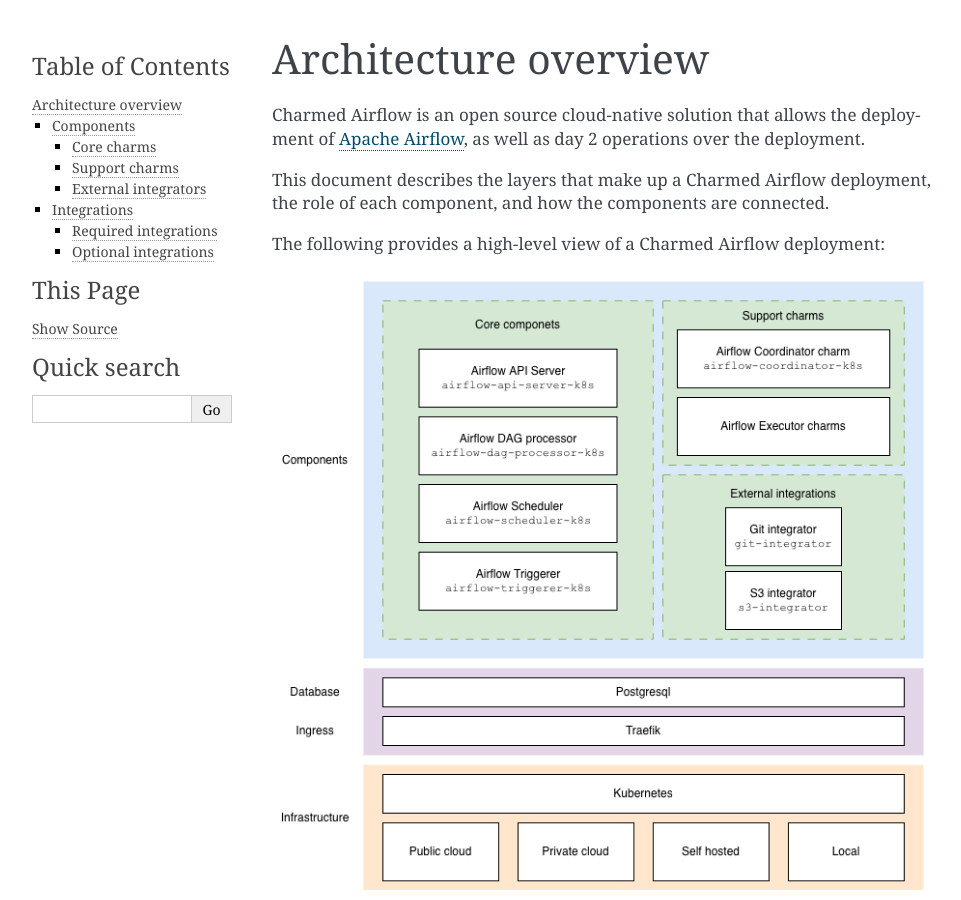
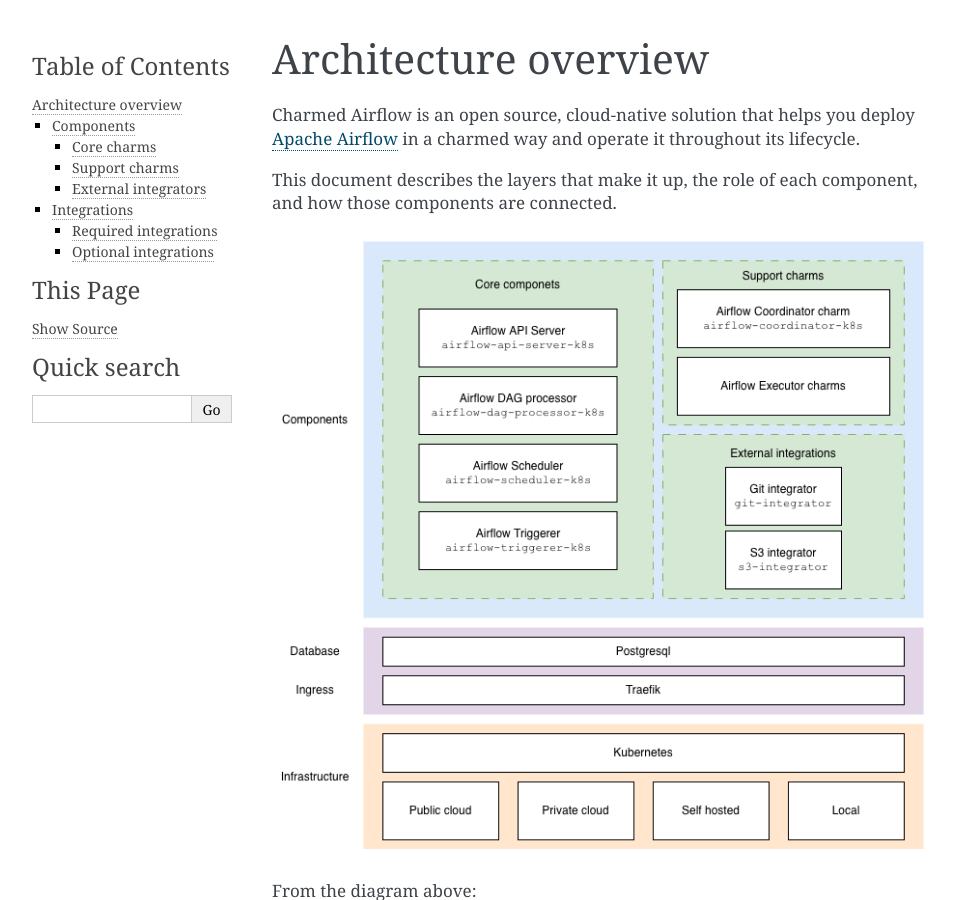
Before and after one commit to canonical/charmed-airflow-documentation, a Sphinx documentation site: the page built from docs/explanation/architecture-overview.rst, in a window 1280 px wide and 900 px high. Shown: the whole window, without its empty margins (148-1109 px from the left). Built offline with Sphinx 7.4.7, drawn with Linux system fonts in a browser that asks for light colours.

Commit message:
skip: improvements

```diff
--- a/docs/explanation/architecture-overview.rst
+++ b/docs/explanation/architecture-overview.rst
@@ -1,14 +1,12 @@
 Architecture overview
 =====================
 
-Charmed Airflow is an open source cloud-native solution that allows
-the deployment of `Apache Airflow`_, as well as day 2
-operations over the deployment.
+Charmed Airflow is an open source, cloud-native solution that helps you
+deploy `Apache Airflow`_ in a charmed way and operate it throughout its
+lifecycle.
 
-This document describes the layers that make up a Charmed Airflow deployment, the
-role of each component, and how the components are connected.
-
-The following provides a high-level view of a Charmed Airflow deployment:
+This document describes the layers that make it up, the role of each
+component, and how those components are connected.
 
 .. figure:: ../images/architecture-overview.png
    :alt: Charmed Airflow architecture layers, from infrastructure to components.
```
